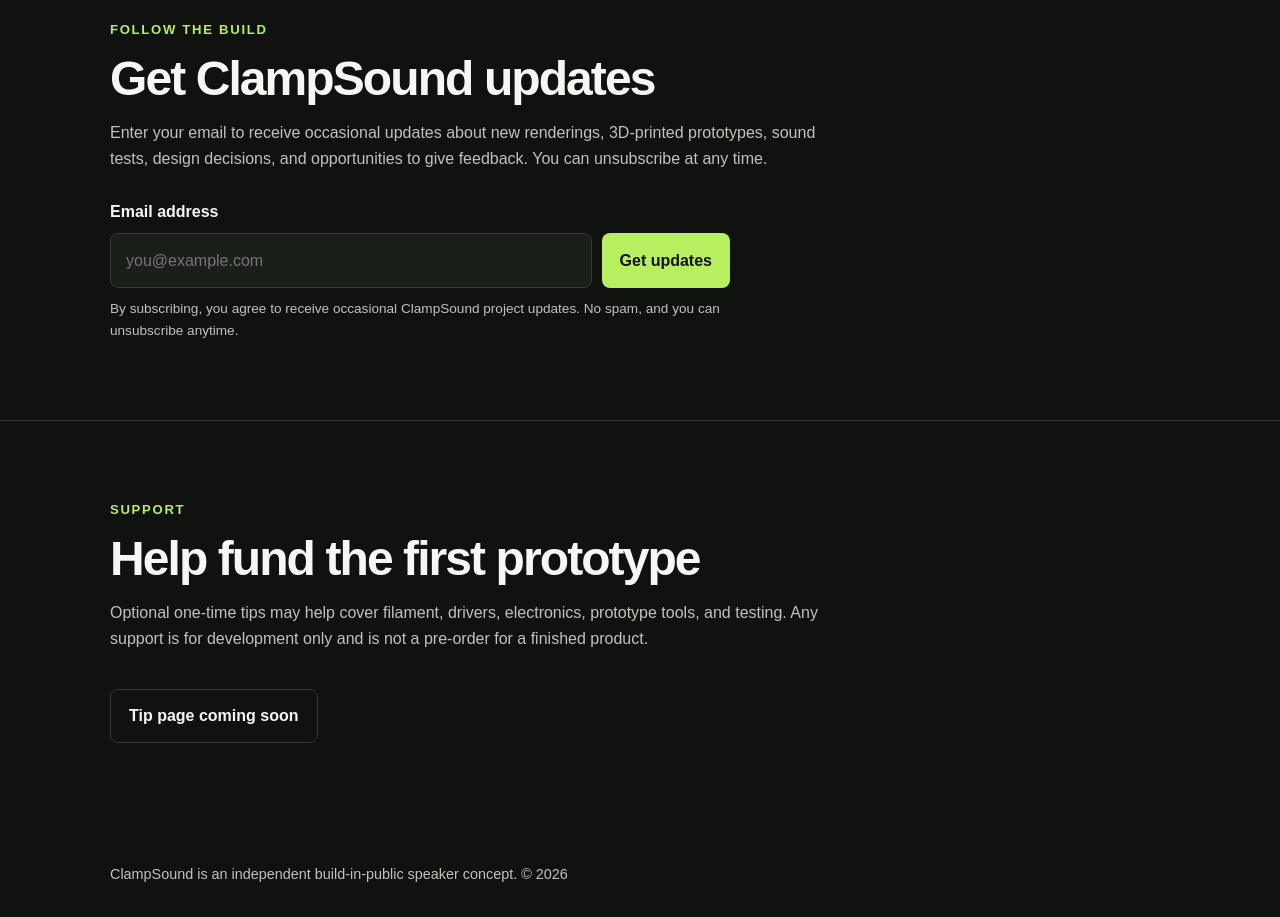
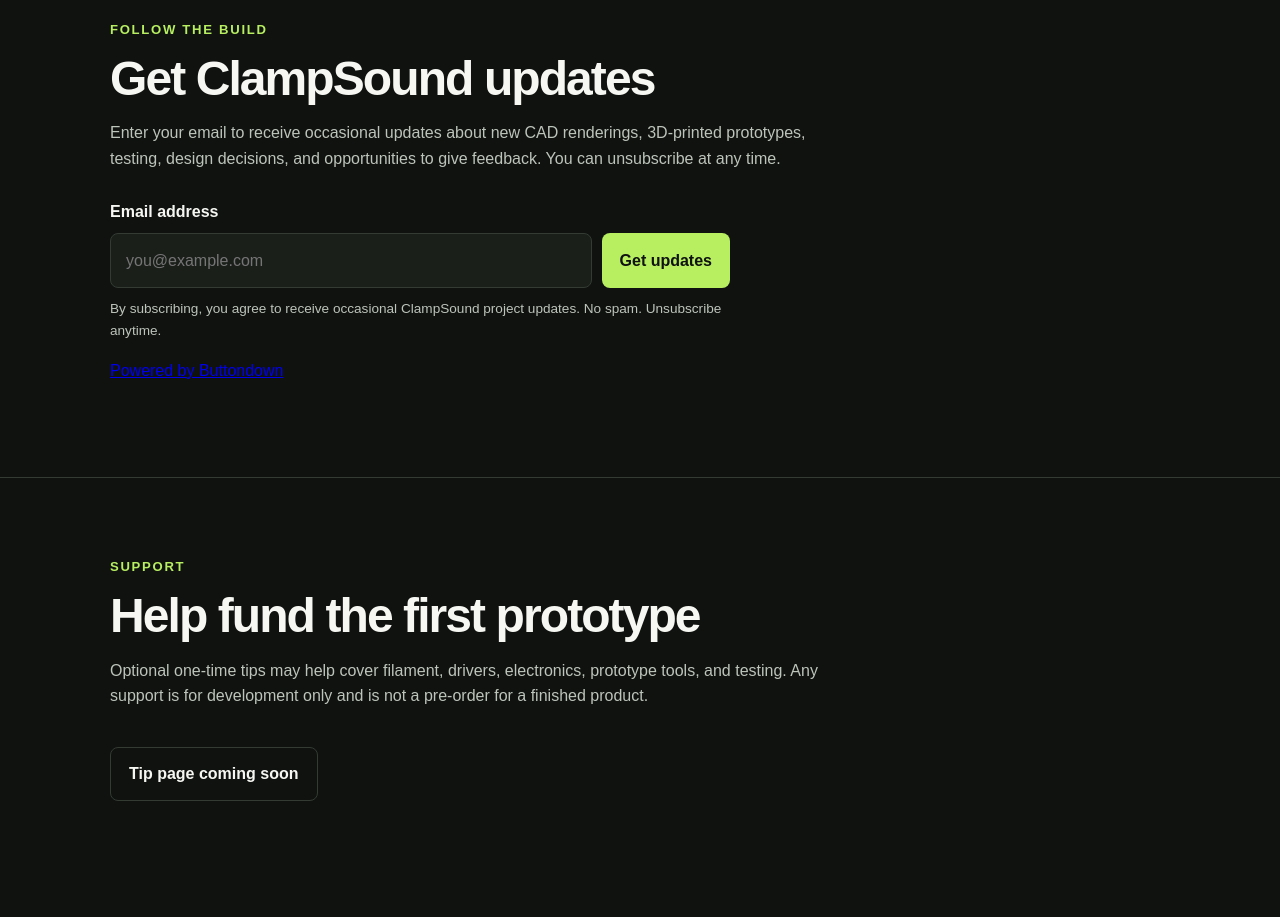
Before and after one commit to joey6009/joey6009.github.io, a plain HTML site: page index.html in a window 1280 px wide. Shown: the part 4140-5057 px from the top of the page. Drawn offline with Linux system fonts and the light colour scheme.

Commit message:
Update index.html

```diff
--- a/index.html
+++ b/index.html
@@ -593,23 +593,23 @@
     <h2>Get ClampSound updates</h2>
 
     <p>
-      Enter your email to receive occasional updates about new renderings,
-      3D-printed prototypes, sound tests, design decisions, and opportunities
-      to give feedback. You can unsubscribe at any time.
+      Enter your email to receive occasional updates about new CAD renderings,
+      3D-printed prototypes, testing, design decisions, and opportunities to
+      give feedback. You can unsubscribe at any time.
     </p>
 
     <form
+      action="https://buttondown.com/api/emails/embed-subscribe/ClampSound"
+      method="post"
       class="signup-form"
-      action="https://buttondown.com/ClampSound"
-      method="post"
     >
-      <label for="email">Email address</label>
+      <label for="bd-email">Email address</label>
 
       <div class="signup-row">
         <input
-          id="email"
+          id="bd-email"
+          type="email"
           name="email"
-          type="email"
           placeholder="you@example.com"
           autocomplete="email"
           required
@@ -622,7 +622,13 @@
 
       <p class="form-note">
         By subscribing, you agree to receive occasional ClampSound project updates.
-        No spam, and you can unsubscribe anytime.
+        No spam. Unsubscribe anytime.
+      </p>
+
+      <p class="powered-by">
+        <a href="https://buttondown.com/refer/ClampSound" target="_blank" rel="noopener">
+          Powered by Buttondown
+        </a>
       </p>
     </form>
   </div>
```
